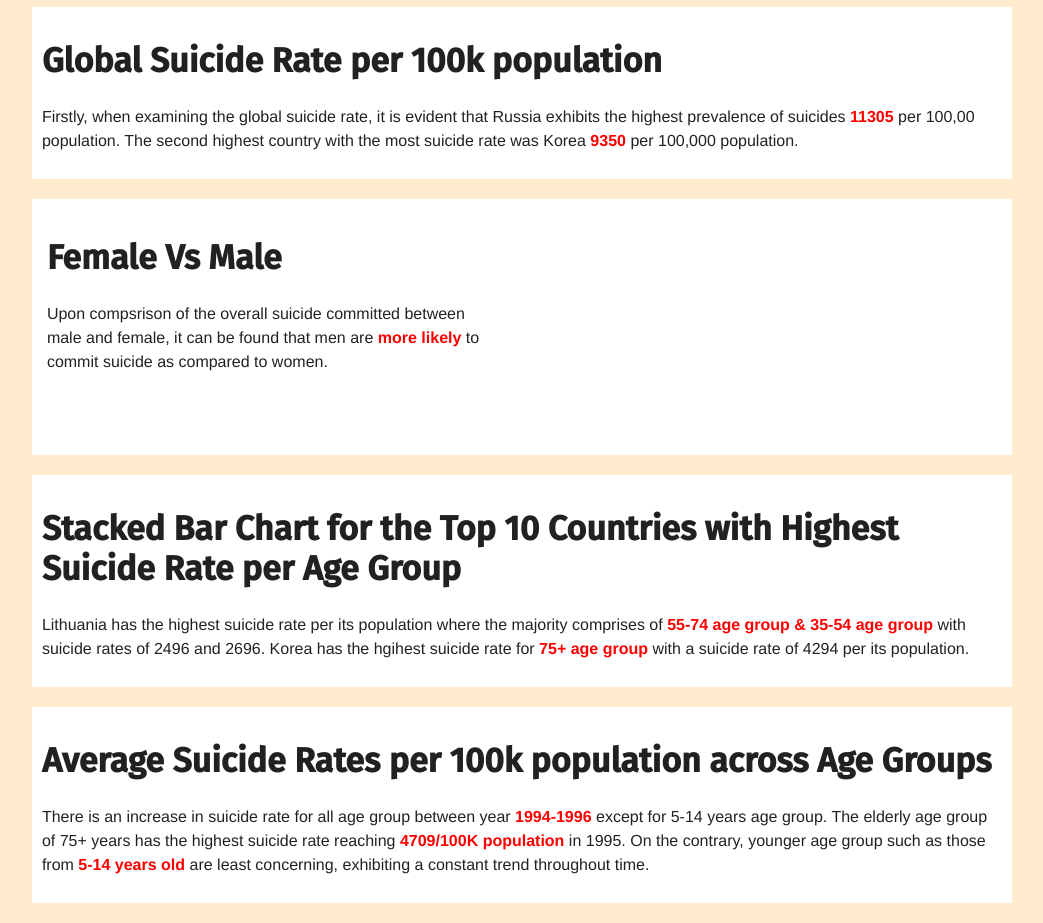
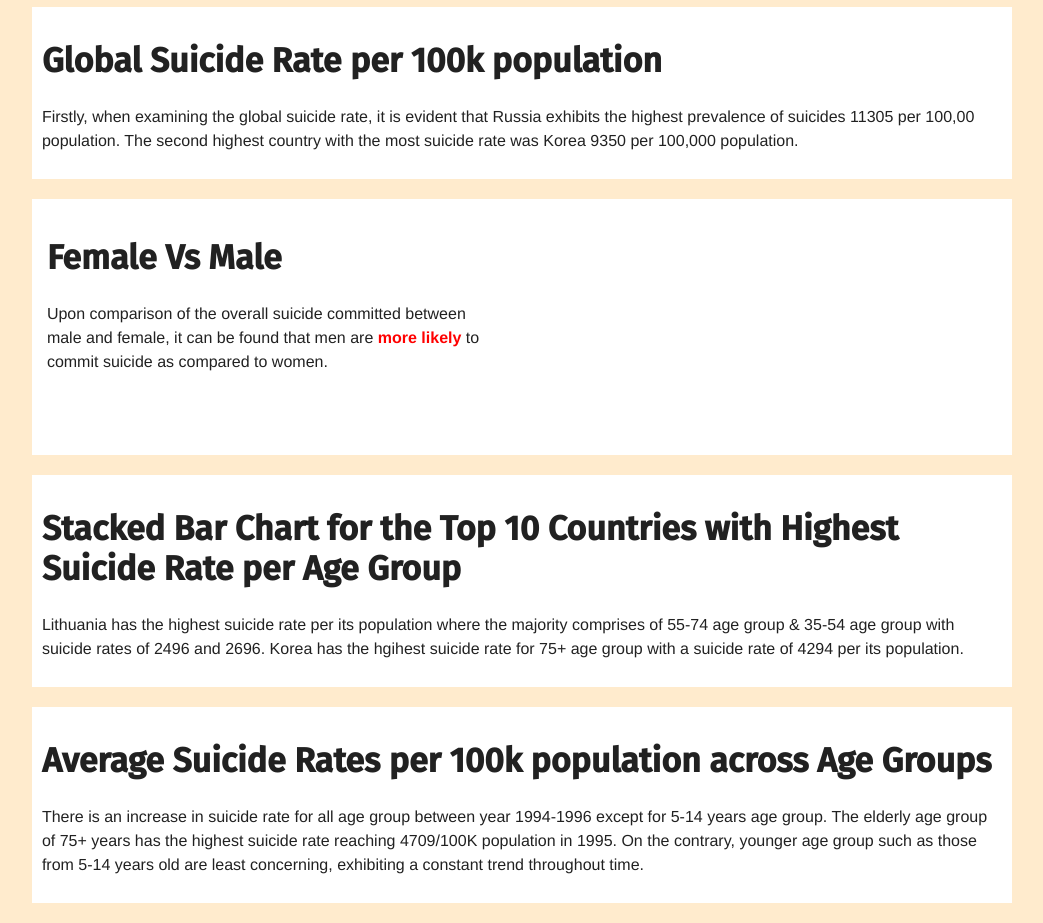
Before and after one commit to GiridharSharma11/Assignment2Visualisation2, a plain HTML site: page index.html in a window 1280 px wide. Shown: the part 183-1106 px from the top of the page, without its empty margins (142-1185 px from the left). Drawn offline with nearby package versions, Linux system fonts and the light colour scheme; a script that the page names is missing.

Commit message:
Update index.html

```diff
--- a/index.html
+++ b/index.html
@@ -40,8 +40,7 @@
         <div class="pure-u-1 pure-u-md-18-24" id = 'row'>
             <h3>Global Suicide Rate per 100k population</h3>
             <p> Firstly, when examining the global suicide rate, it is evident that Russia exhibits the highest prevalence of suicides
-                <span class = "bold_red">11305 </span> per 100,00 population. The second highest country with the most suicide rate was Korea
-                 <span class = "bold_red">9350 </span> per 100,000 population.
+               11305 per 100,00 population. The second highest country with the most suicide rate was Korea 9350 per 100,000 population.
             </p>
             <div id="map"></div>
         </div>
@@ -55,7 +54,7 @@
             <div class="pure-u-1 pure-u-md-11-24">
                 <h3>Female Vs Male</h3>
                 <p>
-                 Upon compsrison of the overall suicide committed between male and female, it can be found that men are <span class = "bold_red">more likely</span>
+                 Upon comparison of the overall suicide committed between male and female, it can be found that men are <span class = "bold_red">more likely</span>
                     to commit suicide as compared to women.
                 </p>
                 <div id="waffle"></div>
@@ -70,8 +69,8 @@
         <div class="pure-u-1 pure-u-md-3-24"> </div>
         <div class="pure-u-1 pure-u-md-18-24" id = 'row'>
             <h3>Stacked Bar Chart for the Top 10 Countries with Highest Suicide Rate per Age Group</h3>
-            <p> Lithuania has the highest suicide rate per its population where the majority comprises of <span class = "bold_red">55-74 age group & 35-54 age group</span>
-                with  suicide rates of 2496 and 2696. Korea has the hgihest suicide rate for <span class = "bold_red"> 75+ age group</span>
+            <p> Lithuania has the highest suicide rate per its population where the majority comprises of 55-74 age group & 35-54 age group
+                with  suicide rates of 2496 and 2696. Korea has the hgihest suicide rate for 75+ age group
                 with a suicide rate of 4294 per its population.
             </p>
             <div id="stack"></div>
@@ -84,10 +83,10 @@
         <div class="pure-u-1 pure-u-md-3-24"> </div>
         <div class="pure-u-1 pure-u-md-18-24" id = 'row'>
             <h3>Average Suicide Rates per 100k population across Age Groups</h3>
-            <p> There is an increase in suicide rate for all age group between year <span class = "bold_red">1994-1996</span>
+            <p> There is an increase in suicide rate for all age group between year 1994-1996
                 except for 5-14 years age group. The elderly age group of 75+ years has the highest suicide rate reaching
-                <span class = "bold_red">4709/100K population</span> in 1995. On the contrary, younger age group such as those from
-                <span class = "bold_red">5-14 years old</span> are least concerning, exhibiting a constant trend throughout time.
+                4709/100K population in 1995. On the contrary, younger age group such as those from
+               5-14 years old are least concerning, exhibiting a constant trend throughout time.
             </p>
             <div id="line"></div>
         </div>
```
